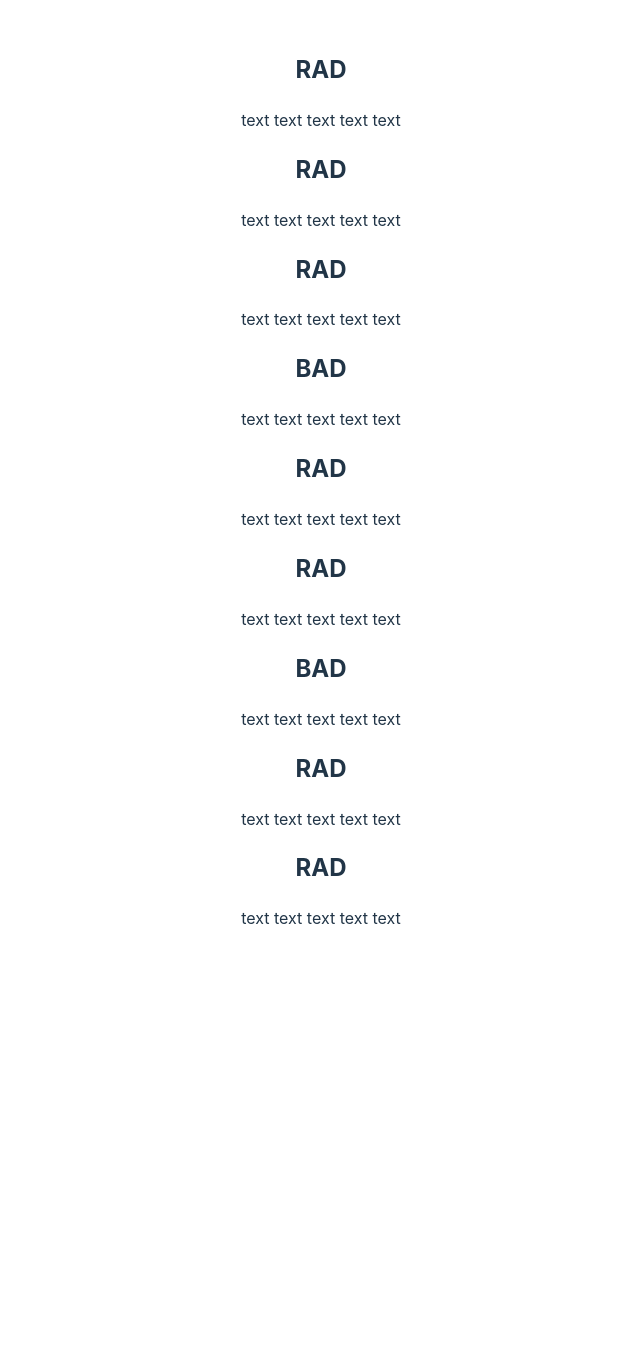
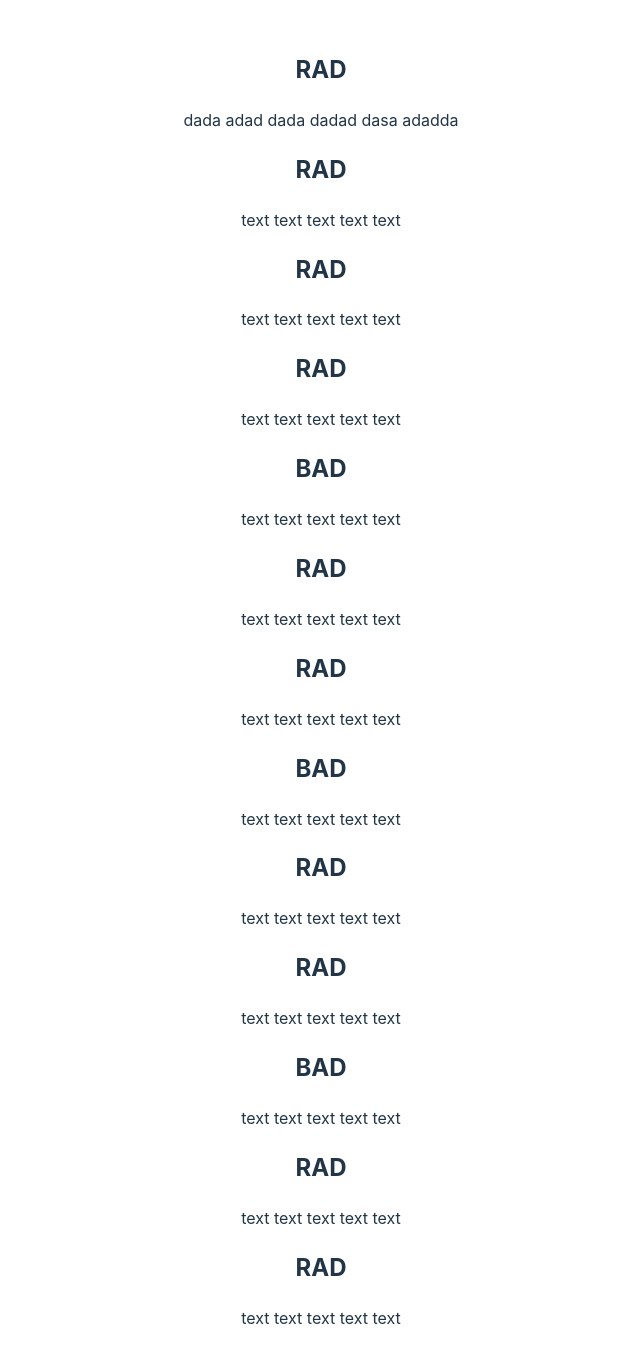
Before and after one commit to Shalomhosheya/ReactBeginning, a React (Vite) app: page / in a window 1280 px wide. Shown: the top 1362 px of the page, without its empty margins (319-959 px from the left). Before the commit the page ends 978 px from the top, so only its background shows below. Built offline with nearby package versions, Linux system fonts and the light colour scheme.

Commit message:
create array and add customer eliments

```diff
--- a/src/App.tsx
+++ b/src/App.tsx
@@ -4,9 +4,17 @@ import {Customer} from "./components/items.tsx";
 
 function App() {
 
+    const itemArray=[];
+
+    for(const item of itemList){
+        itemArray.push(
+            <Customer title={item.title} desc={item.desc}></Customer>
+        );
+    }
+
   return (
     <>
-        {/*<Customer title={"RAD"} desc={"dada adad dada dadad dasa adadda"}></Customer>*/}
+        <Customer title={"RAD"} desc={"dada adad dada dadad dasa adadda"}></Customer>
         <Item title={"RAD"} desc={"text text text text text"}></Item>
         <Item title={"RAD"} desc={"text text text text text"}></Item>
         <Item title={"RAD"} desc={"text text text text text"}></Item>
@@ -18,9 +26,14 @@ function App() {
         <Item {...itemList[0]}></Item>
         <Item {...itemList[1]}></Item>
         <Item {...itemList[2]}></Item>
+
+        {itemArray}
     </>
   )
 }
+
+
+// sore in array
 
 const itemList = [
     {
```
